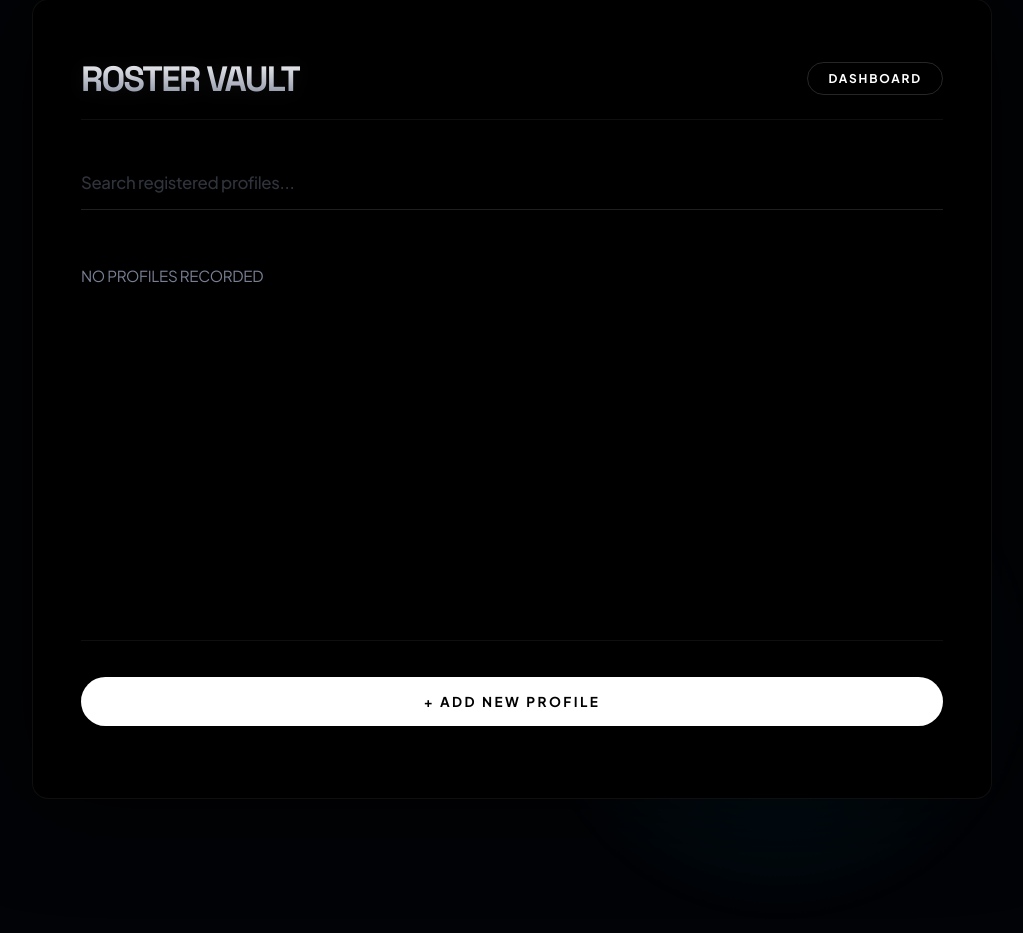
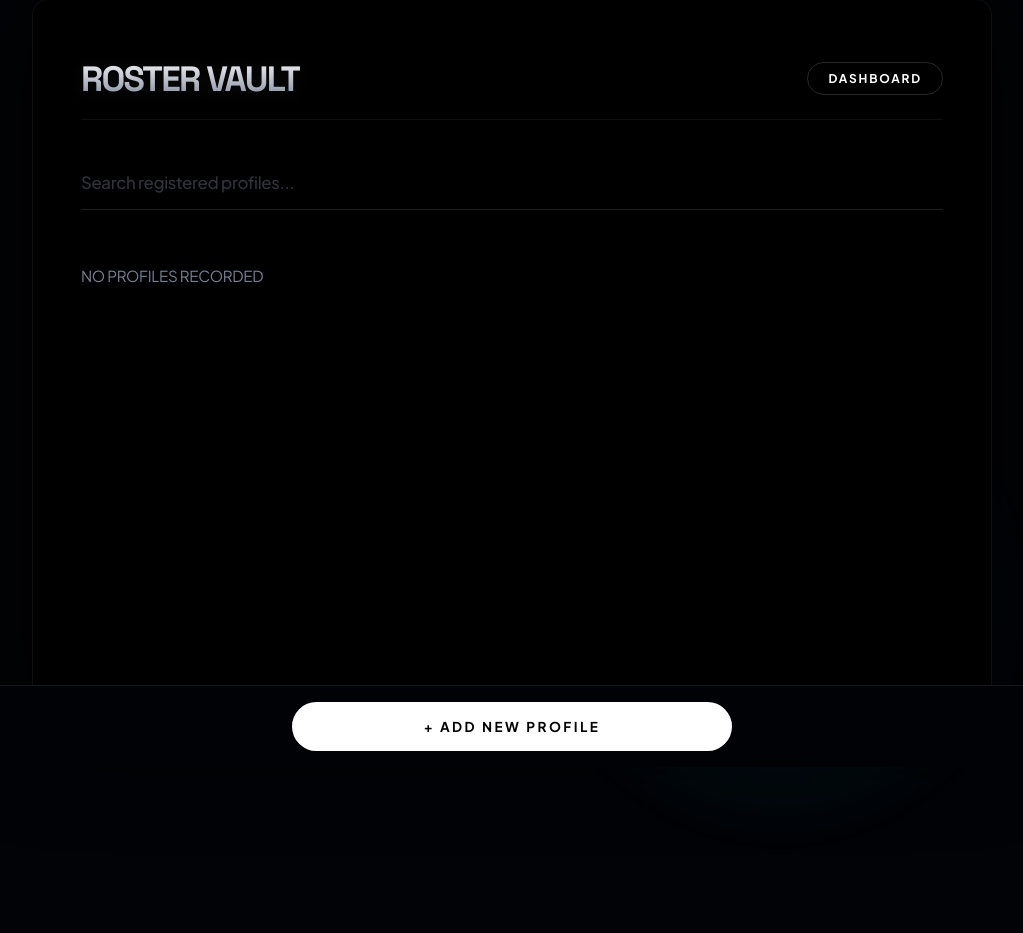
Before and after one commit to SohamMedley/CricStatsV2, a Flask app: page /player in a window 1280 px wide. Shown: the part 33-966 px from the top of the page, without its empty margins (128-1151 px from the left). After the commit the page ends 784 px from the top, so only its background shows below. Run offline with Flask 3, Linux system fonts and the light colour scheme; the visitor is signed in with stand-in values (Sample User, id 1); data that the repository does not hold is empty.

Commit message:
Update player.html

```diff
--- a/frontend/templates/player.html
+++ b/frontend/templates/player.html
@@ -6,38 +6,31 @@
     <title>Roster Vault - CricStats</title>
     <link rel="stylesheet" href="/frontend/css/style.css">
     <style>
-        /* Sticky Form Actions Layout Configuration Override */
-        .sticky-action-bar {
-            position: -webkit-sticky;
-            position: sticky;
+        /* Ensures the scroll content does not hide behind the fixed footer */
+        .mobile-container {
+            padding-bottom: 110px !important;
+        }
+        /* Sticky Static True Anchor Form Actions Layout */
+        .fixed-bottom-bar {
+            position: fixed;
             bottom: 0;
-            background: rgba(0, 0, 0, 0.95);
-            backdrop-filter: blur(20px);
-            -webkit-backdrop-filter: blur(20px);
-            border-top: var(--border-hairline);
-            padding: 16px 0;
-            z-index: 100;
-            margin-top: auto;
-        }
-        .scrollable-feed-pane {
-            flex: 1;
-            overflow-y: auto;
-            max-height: calc(100vh - 280px);
-            padding-right: 4px;
-        }
-        .scrollable-feed-pane::-webkit-scrollbar {
-            width: 3px;
-        }
-        .scrollable-feed-pane::-webkit-scrollbar-thumb {
-            background: rgba(255, 255, 255, 0.08);
-            border-radius: var(--radius-pill);
+            left: 0;
+            width: 100%;
+            background: rgba(2, 3, 6, 0.95);
+            backdrop-filter: blur(15px);
+            -webkit-backdrop-filter: blur(15px);
+            border-top: 1px solid rgba(255, 255, 255, 0.08);
+            padding: 16px 24px;
+            z-index: 1000;
+            display: flex;
+            justify-content: center;
         }
     </style>
 </head>
 <body>
     <div id="feedbackToast" class="feedback-toast-banner"></div>
 
-    <div class="mobile-container" style="display: flex; flex-direction: column; height: 100vh; overflow: hidden;">
+    <div class="mobile-container">
         <div class="page-header">
             <h2 class="page-title">Roster Vault</h2>
             <button class="nav-back-btn" onclick="window.location.href='/home'">DASHBOARD</button>
@@ -48,14 +41,14 @@
         </div>
 
         <!-- Scrollable Feed View Layer Area -->
-        <div id="playerListContainer" class="scrollable-feed-pane bento-stack">
+        <div id="playerListContainer" class="squad-list-container">
             <div class="empty-state-text">Loading recorded profiles...</div>
         </div>
+    </div>
 
-        <!-- Sticky Static Create Action Container Box -->
-        <div class="sticky-action-bar" id="actionContainer">
-            <button class="btn-full-width" onclick="togglePlayerModal(true)">+ ADD NEW PROFILE</button>
-        </div>
+    <!-- Pinned Static Bottom Create Action Container Box -->
+    <div class="fixed-bottom-bar" id="actionContainer">
+        <button class="btn-full-width" style="max-width: 440px; margin: 0;" onclick="togglePlayerModal(true)">+ ADD NEW PROFILE</button>
     </div>
 
     <!-- Creation Dialog Modal Workspace Layer -->
```
